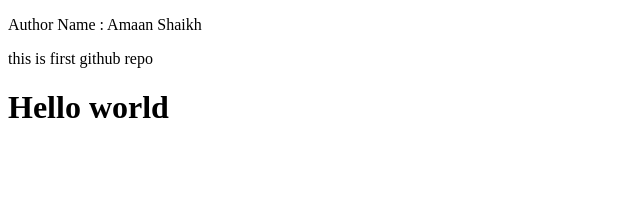
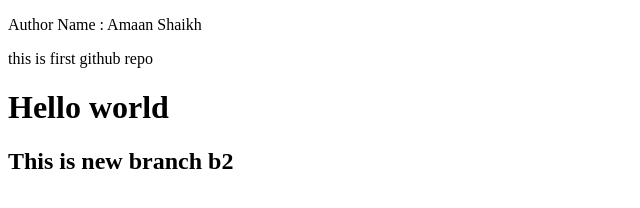
Before and after one commit to Amaanshaikh54/repo1, a plain HTML site: page index.html in a window 1280 px wide. Shown: the whole page, without its empty margins (0-640 px from the left). Drawn offline with Linux system fonts and the light colour scheme.

Commit message:
Update index.html

```diff
--- a/index.html
+++ b/index.html
@@ -9,5 +9,6 @@
     <p> Author Name : Amaan Shaikh</p>
     <p>this is first github repo</p>
     <h1>Hello world</h1>
+    <h2>This is new branch b2</h2>
 </body>
 </html>
```
